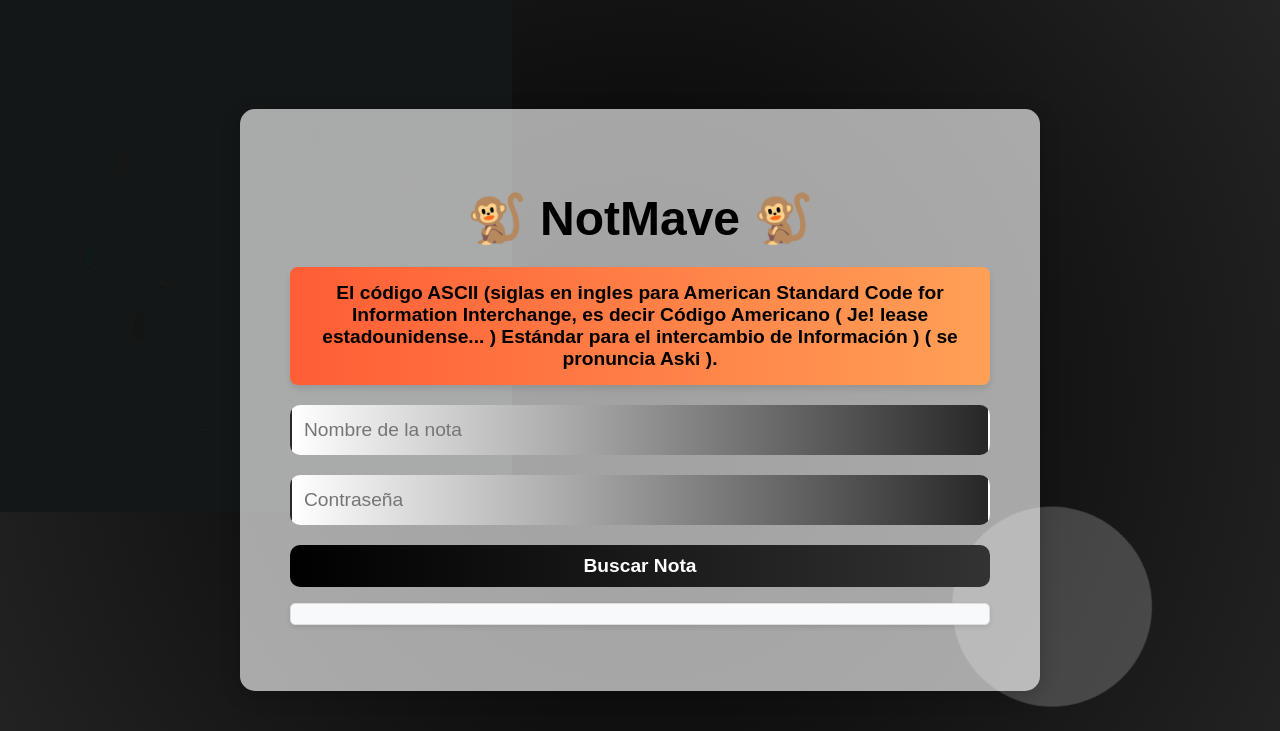
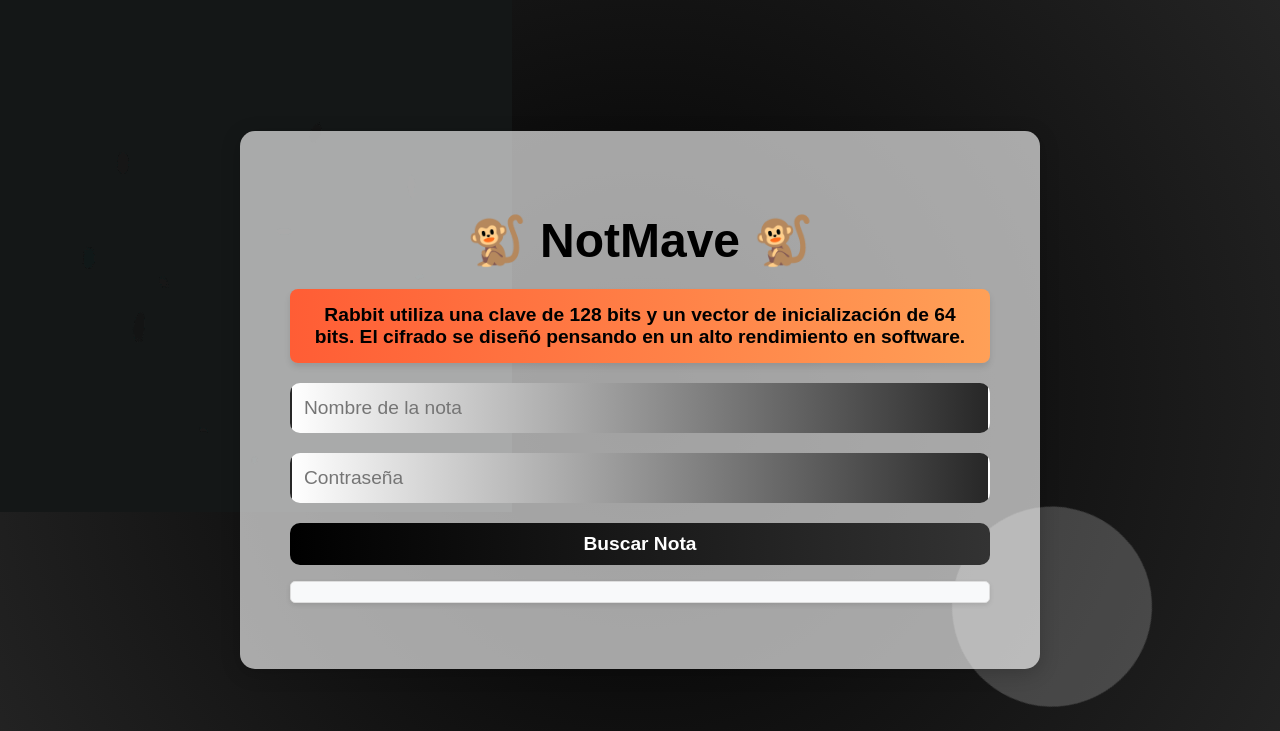
Before and after one commit to HanzMaverick/NotasMave, a Flask app: page / in a window 1280 px wide. Shown: the top 731 px of the page. Run offline with Flask 3, Linux system fonts and the light colour scheme; some libraries are stand-ins or nearby versions.

Commit message:
Juego 22mar

```diff
--- a/templates/search.html
+++ b/templates/search.html
@@ -129,7 +129,7 @@
 
     <!-- Carrusel de textos -->
     <div id="carousel" class="carousel">
-      <div class="carousel-item active"> El código ASCII (siglas en ingles para American Standard Code for Information Interchange, es decir Código Americano ( Je! lease estadounidense... ) Estándar para el intercambio de Información ) ( se pronuncia Aski ).  </div>
+      <div class="carousel-item active"> Rabbit utiliza una clave de 128 bits y un vector de inicialización de 64 bits. El cifrado se diseñó pensando en un alto rendimiento en software. </div>
       <div class="carousel-item" id="btcPriceSlide">💲 Cargando precio de Bitcoin...</div>
       <div class="carousel-item" id="btcVolumeSlide">📊 Cargando volumen de transacciones...</div>
       <div class="carousel-item" id="btcHashrateSlide">⚡ Cargando hashrate de la red...</div>
```
Also changed, not shown: instance/notes.db.
